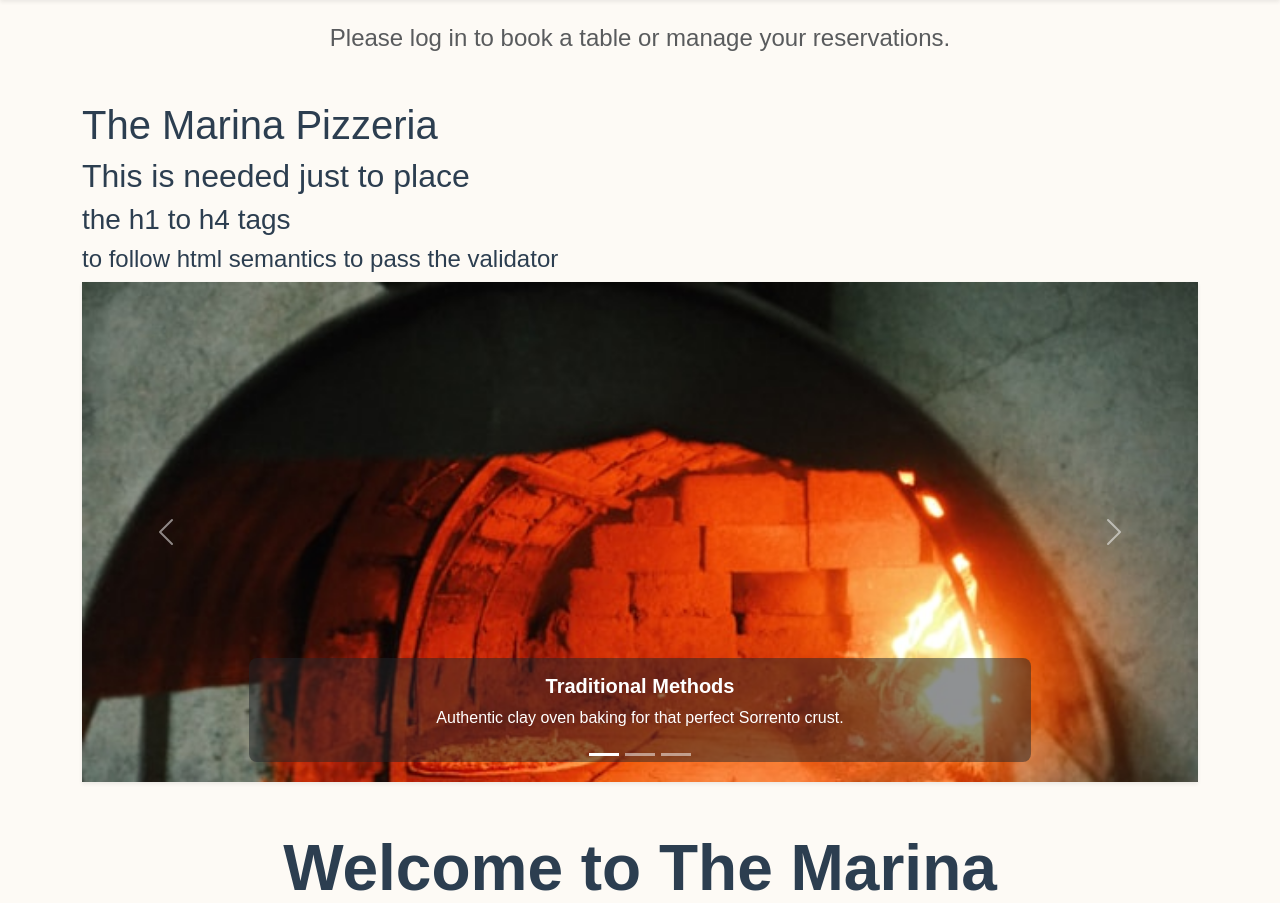
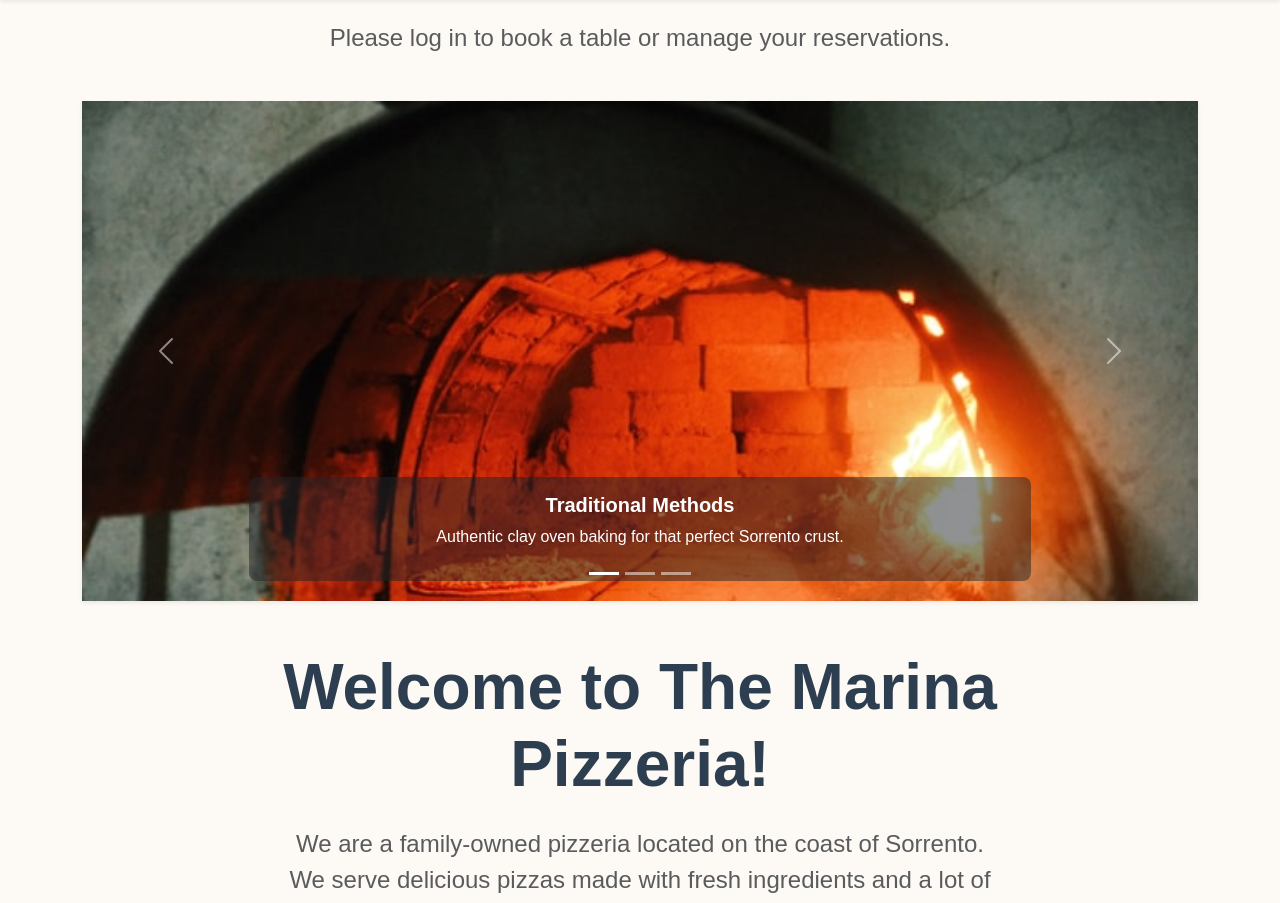
Before and after one commit to Analisa1984/the-marina-pizzeria, a Django app: page / in a window 1280 px wide. Shown: the part 80-983 px from the top of the page. Run offline with Django 4.2, Linux system fonts and the light colour scheme; some libraries are stand-ins or nearby versions.

Commit message:
remove hidden replace with d-none

```diff
--- a/bookings/templates/bookings/index.html
+++ b/bookings/templates/bookings/index.html
@@ -3,7 +3,7 @@
 {% load crispy_forms_tags %}
 
 {% block start %}
-<div>
+<div class="d-none">
     <h1> The Marina Pizzeria</h1>
     <h2> This is needed just to place </h2>
     <h3> the h1 to h4 tags</h3>
```
